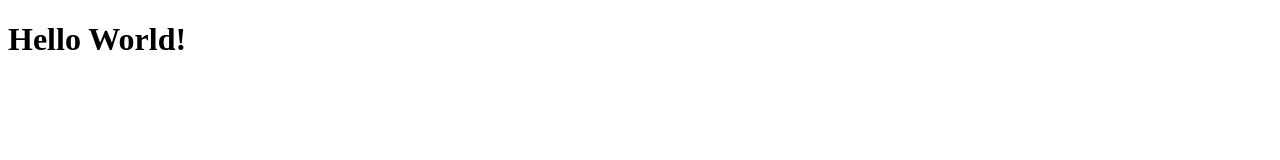
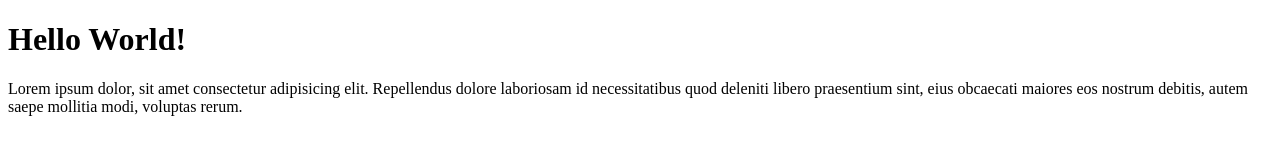
Before and after one commit to Dzikri-Tsani05/tsani-git-test, a plain HTML site: page index.html in a window 1280 px wide. Drawn offline with Linux system fonts and the light colour scheme.

Commit message:
menambahkan paragraf pada index.html

```diff
--- a/index.html
+++ b/index.html
@@ -7,5 +7,11 @@
   </head>
   <body>
     <h1>Hello World!</h1>
+    <p>
+      Lorem ipsum dolor, sit amet consectetur adipisicing elit. Repellendus
+      dolore laboriosam id necessitatibus quod deleniti libero praesentium sint,
+      eius obcaecati maiores eos nostrum debitis, autem saepe mollitia modi,
+      voluptas rerum.
+    </p>
   </body>
 </html>
```
